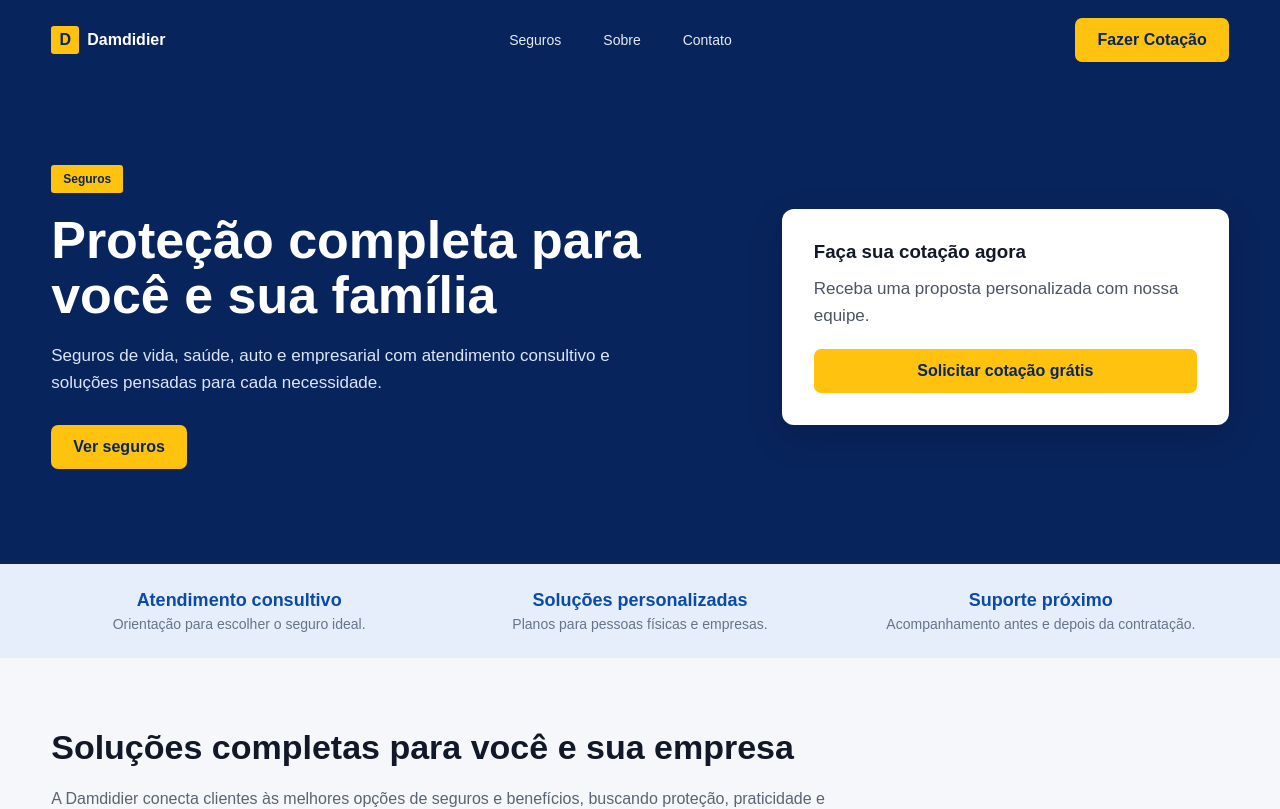
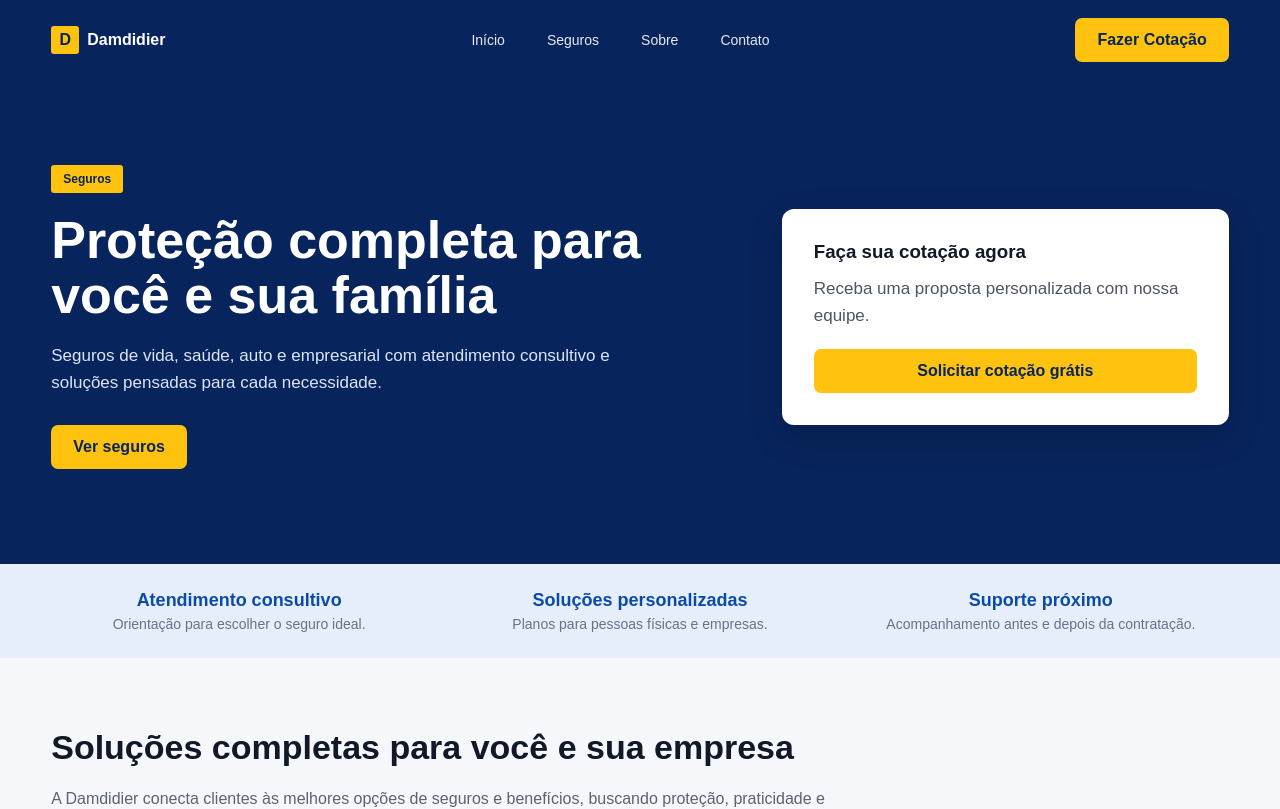
Before and after one commit to joaomps11/project-damdidier-site, a Next.js app: page / in a window 1280 px wide. Shown: the top 809 px of the page. Built offline with nearby package versions, Linux system fonts and the light colour scheme.

Commit message:
Update Header.jsx

```diff
--- a/components/Header.jsx
+++ b/components/Header.jsx
@@ -6,10 +6,11 @@ export default function Header() {
       <div className="container nav">
         <Link href="/" className="logo">
           <span>D</span>
-          Damdidier
+          <strong>Damdidier</strong>
         </Link>
 
         <nav className="menu">
+          <Link href="/">Início</Link>
           <Link href="/seguros">Seguros</Link>
           <Link href="/sobre">Sobre</Link>
           <Link href="/cotacao">Contato</Link>
```
